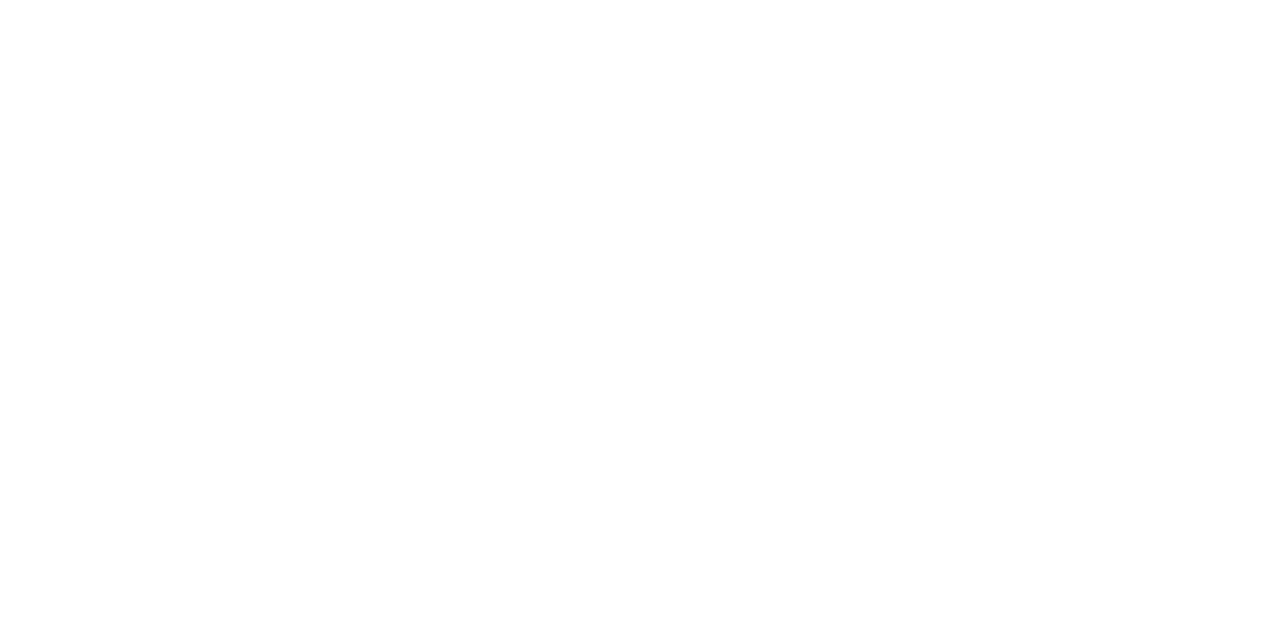
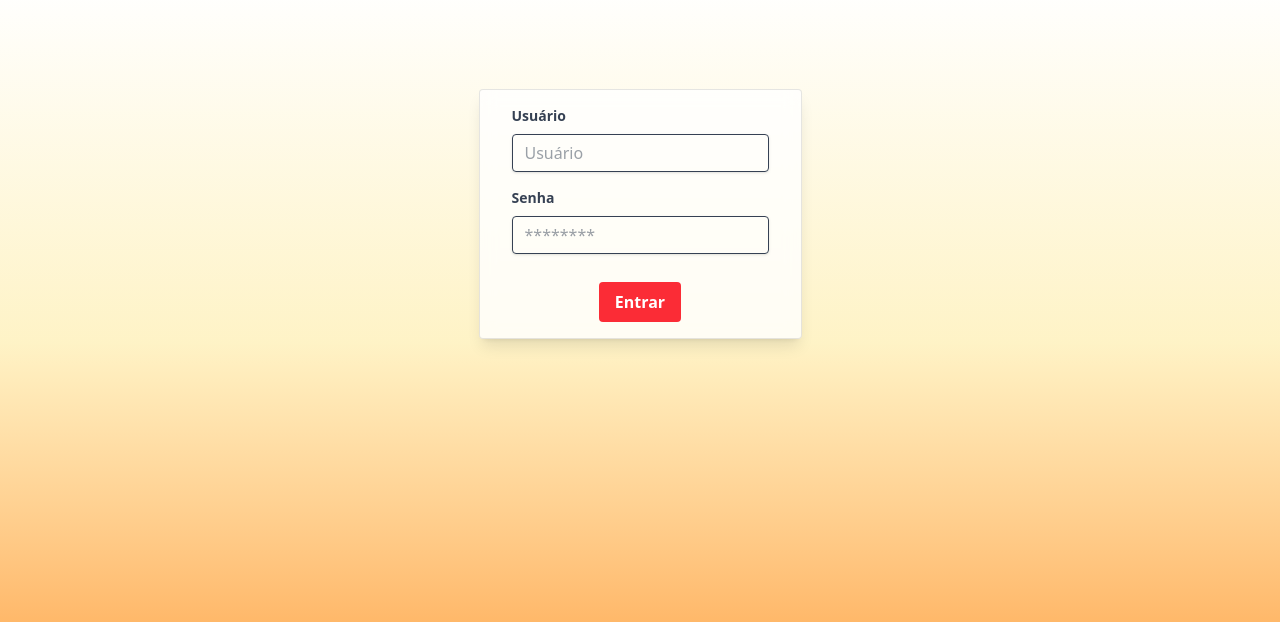
Before and after one commit to caio-lauro/PC3-frontend, a React (Vite) app: page /admin in a window 1280 px wide. Before the commit this address had no page. Shown: the part 178-800 px from the top of the page. Built offline with nearby package versions, Linux system fonts and the light colour scheme.

Commit message:
adicionar rota de admin para CRUD dos pratos

```diff
--- /dev/null
+++ b/src/pages/Admin.jsx
@@ -0,0 +1,96 @@
+import { useState } from "react";
+
+export default function Admin() {
+    const [formData, setFormData] = useState({
+        user: "",
+        password: ""
+    })
+    const [loggedIn, setLoggedIn] = useState(false);
+    const [error, setError] = useState("");
+
+    const handleChange = (e) => {
+        const id = e.target.id;
+        const value = e.target.value;
+
+        setFormData({
+            ...formData,
+            [id]: value
+        });
+    };
+
+    const handleSubmit = () => {
+        if (formData.user !== "admin" || formData.password !== "admin") {
+            setError("Credenciais incorretas.");
+            return;
+        }
+        setLoggedIn(true);
+    };
+
+    if (!loggedIn) {
+        return (
+            <main className="h-screen">
+                <div className="flex content-center items-center justify-center h-screen">
+                    <form
+                        className="bg-white/80 border border-black/10 backdrop-blur-sm shadow-lg rounded pt-4 px-8 pb-4 mb-4"
+                        onSubmit={handleSubmit}
+                    >
+                        <div className="mb-4">
+                            <label
+                                className="block text-gray-700 text-sm font-bold mb-2"
+                                htmlFor="user"
+                            >
+                                Usuário
+                            </label>
+                            <input
+                                className="shadow appearance-none border rounded w-full py-2 px-3 text-gray-700 leading-tight focus:outline-none focus:shadow-outline"
+                                id="user"
+                                name="usuario"
+                                type="text"
+                                placeholder="Usuário"
+                                value={formData.user}
+                                onChange={handleChange}
+                            />
+                        </div>
+
+                        <div className="mb-4">
+                            <label
+                                className="block text-gray-700 text-sm font-bold mb-2"
+                                htmlFor="password"
+                            >
+                                Senha
+                            </label>
+                            <input
+                                className="shadow appearance-none border rounded w-full py-2 px-3 text-gray-700 mb-3 leading-tight focus:outline-none focus:shadow-outline"
+                                id="password"
+                                type="password"
+                                name="senha"
+                                placeholder="********"
+                                value={formData.password}
+                                onChange={handleChange}
+                            />
+                        </div>
+
+                        {error &&
+                            <p className="mb-2 font-sm text-red-600">
+                                {error}
+                            </p>
+                        }
+
+                        <div className="flex items-center justify-center">
+                            <button
+                                className="bg-red-500 hover:bg-red-700 text-white font-bold py-2 px-4 rounded focus:outline-none focus:shadow-outline"
+                                type="submit"
+                            >
+                                Entrar
+                            </button>
+                        </div>
+                    </form>
+                </div>
+            </main>
+        );
+    }
+
+    // Se estiver logado
+    console.log("logado");
+    return (<></>);
+}
--- a/src/routes/AppRoutes.jsx
+++ b/src/routes/AppRoutes.jsx
@@ -6,6 +6,7 @@ import Cadastro from "../pages/Cadastro";
 import Login from "../pages/Login";
 import Pedido from "../pages/Pedido";
 import Relatorio from "../pages/Relatorio";
+import Admin from "../pages/Admin";
 
 export default function AppRoutes() {
     return (
@@ -15,6 +16,7 @@ export default function AppRoutes() {
             <Route path="/login" element={<Login />} />
             <Route path="/pedido" element={<Pedido />} />
             <Route path="/relatorio" element={<Relatorio />} />
+            <Route path="/admin" element={<Admin />} />
         </Routes>
     );
 }
```
